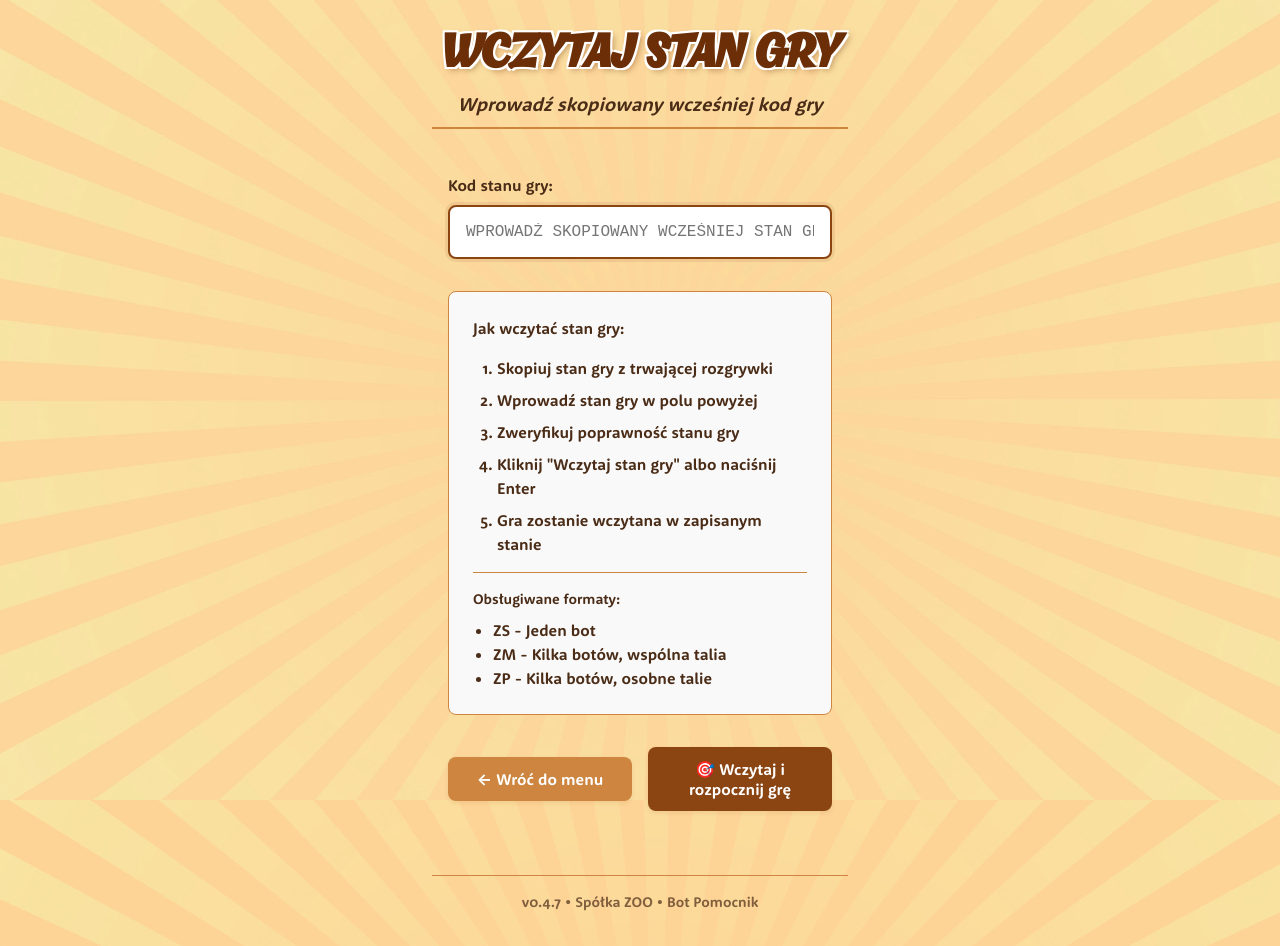
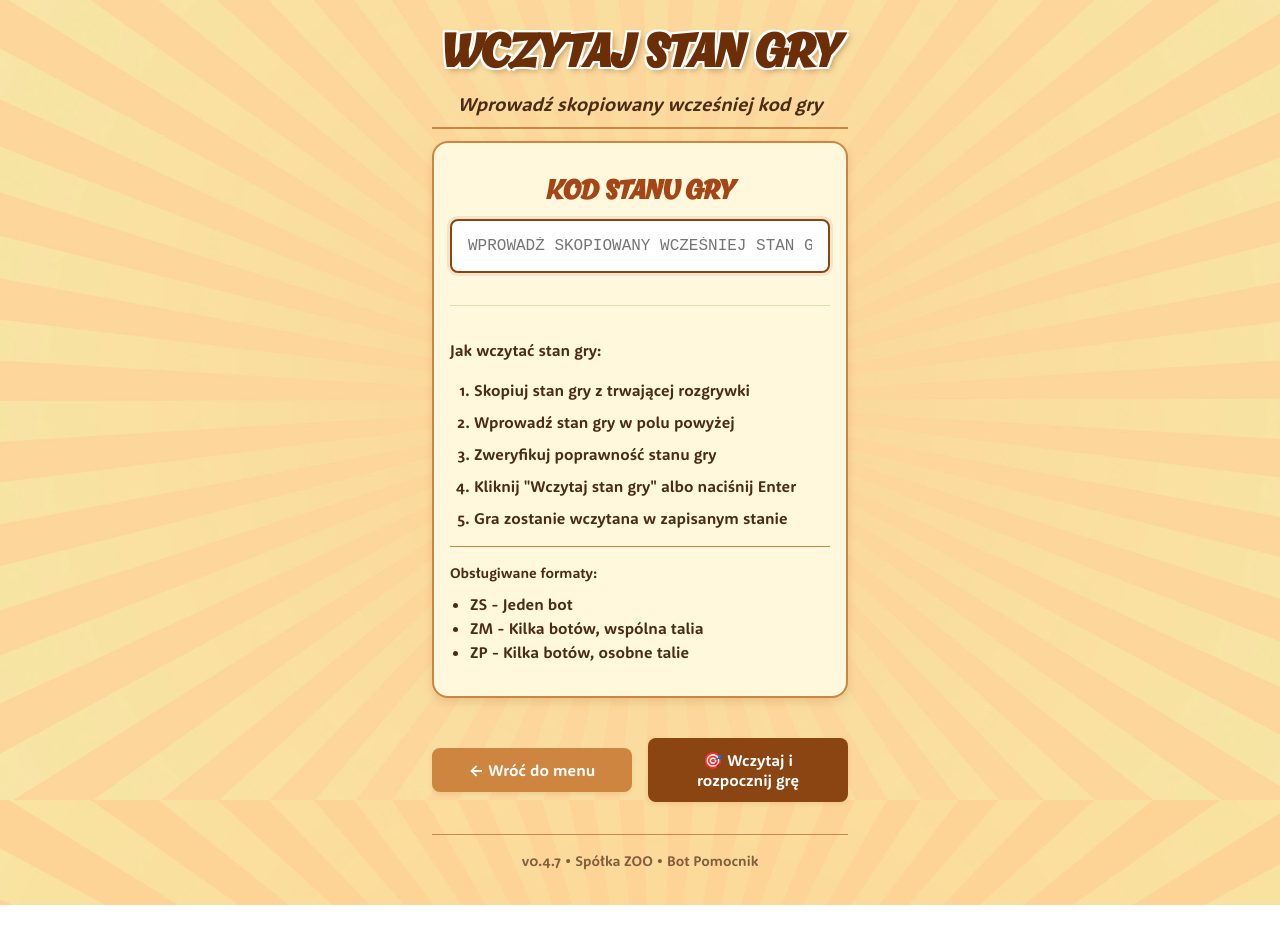
Before and after one commit to lukmarcus/spolka-zoo-bot-pomocnik, a React (Vite) app: page /load in a window 1280 px wide. After the commit the page ends 905 px from the top, so only its background shows below. Built offline with nearby package versions, Linux system fonts and the light colour scheme.

Commit message:
load game screen updated

```diff
--- a/src/components/game/GameSetup.module.css
+++ b/src/components/game/GameSetup.module.css
@@ -114,10 +114,7 @@
 }
 
 .botSelection h2 {
-  color: var(--text-header);
   margin-bottom: 1.5rem;
-  font-size: var(--font-size-lg);
-  font-weight: bold;
 }
 
 .botSelection p {
--- a/src/components/game/GameSetup.tsx
+++ b/src/components/game/GameSetup.tsx
@@ -38,7 +38,7 @@ const GameSetup: React.FC<GameSetupProps> = ({ onGameStart, onBackToMenu }) => {
     <div>
       <div className={styles.botSelection}>
         <div className={styles.botSelectionContent}>
-          <h2>Liczba botów</h2>
+          <h2>LICZBA BOTÓW</h2>
           <div className={styles.botButtons}>
             {[1, 2, 3, 4].map((count) => (
               <button
@@ -59,7 +59,7 @@ const GameSetup: React.FC<GameSetupProps> = ({ onGameStart, onBackToMenu }) => {
           {/* Show mode selection - always visible when bot count is selected */}
           {selectedBotCount && (
             <div className={styles.modeSection}>
-              <h2>Tryb gry</h2>
+              <h2>TRYB GRY</h2>
               <div className={styles.modeButtons}>
                 {selectedBotCount === 1 ? (
                   <button
--- a/src/components/ui/LoadGame.module.css
+++ b/src/components/ui/LoadGame.module.css
@@ -1,12 +1,16 @@
 /* LoadGame Component Styles */
 
-.container {
-  max-width: 600px;
-  margin: 0 auto;
+.mainSection {
+  margin-bottom: 2rem;
   padding: 2rem 1rem;
+  background: var(--card-bg);
+  border: 2px solid var(--card-border);
+  border-radius: 16px;
+  box-shadow: var(--shadow-medium);
 }
 
 .inputSection {
+  text-align: center;
   margin-bottom: 2rem;
 }
 
@@ -78,11 +82,9 @@
 }
 
 .instructions {
-  background: #f9f9f9;
-  padding: 1.5rem;
-  border-radius: var(--border-radius);
-  border: 1px solid var(--card-border);
-  margin-bottom: 2rem;
+  margin-top: 2rem;
+  padding-top: 2rem;
+  border-top: 1px solid rgba(205, 133, 63, 0.3);
 }
 
 .instructionsTitle {
--- a/src/components/ui/LoadGame.tsx
+++ b/src/components/ui/LoadGame.tsx
@@ -174,9 +174,9 @@ export default function LoadGame() {
       subtitle="Wprowadź skopiowany wcześniej kod gry"
       backgroundType="home"
     >
-      <div className={styles.container}>
+      <div className={styles.mainSection}>
         <div className={styles.inputSection}>
-          <label className={styles.label}>Kod stanu gry:</label>
+          <h2>KOD STANU GRY</h2>
           <input
             type="text"
             value={gameCode}
@@ -265,6 +265,7 @@ export default function LoadGame() {
             </ul>
           </div>
         </div>
+      </div>
 
       <div className={styles.actions}>
         <button className="btn-secondary" onClick={() => navigate("/")}>
@@ -278,7 +279,6 @@ export default function LoadGame() {
           {isLoading ? "Wczytywanie..." : "🎯 Wczytaj i rozpocznij grę"}
         </button>
       </div>
-      </div>
     </Layout>
   );
 }
--- a/src/globals.css
+++ b/src/globals.css
@@ -54,6 +54,8 @@
   --font-size-hero-desc: 1.1rem;
   --font-size-menu-title: 1.3rem;
   --font-size-menu-desc: 1rem;
+  --font-size-lg: 1.5rem;
+  --font-size-base: 1rem;
 
   /* Responsive spacing - will be overridden by media queries */
   --card-padding: 1.5rem;
@@ -64,7 +66,8 @@
 
   /* Typography */
   --font-display: "ChillScript", cursive, serif;
-  --font-body: "RooneySansBold", -apple-system, BlinkMacSystemFont, "Segoe UI", Arial, sans-serif;
+  --font-body: "RooneySansBold", -apple-system, BlinkMacSystemFont, "Segoe UI",
+    Arial, sans-serif;
 }
 
 /* Reset i podstawowe style */
@@ -129,7 +132,10 @@ h1 {
 }
 
 h2 {
+  font-family: var(--font-display);
+  color: #a54617;
   font-size: 1.5rem;
+  font-weight: bold;
 }
 
 h3 {
@@ -299,6 +305,8 @@ button:active {
     --font-size-hero-desc: 0.85rem;
     --font-size-menu-title: 1.1rem;
     --font-size-menu-desc: 0.9rem;
+    --font-size-lg: 1.3rem;
+    --font-size-base: 0.9rem;
 
     /* Small screen spacing */
     --card-padding: 0.25rem;
```
Lines whose indentation alone changed are shown as unchanged.
